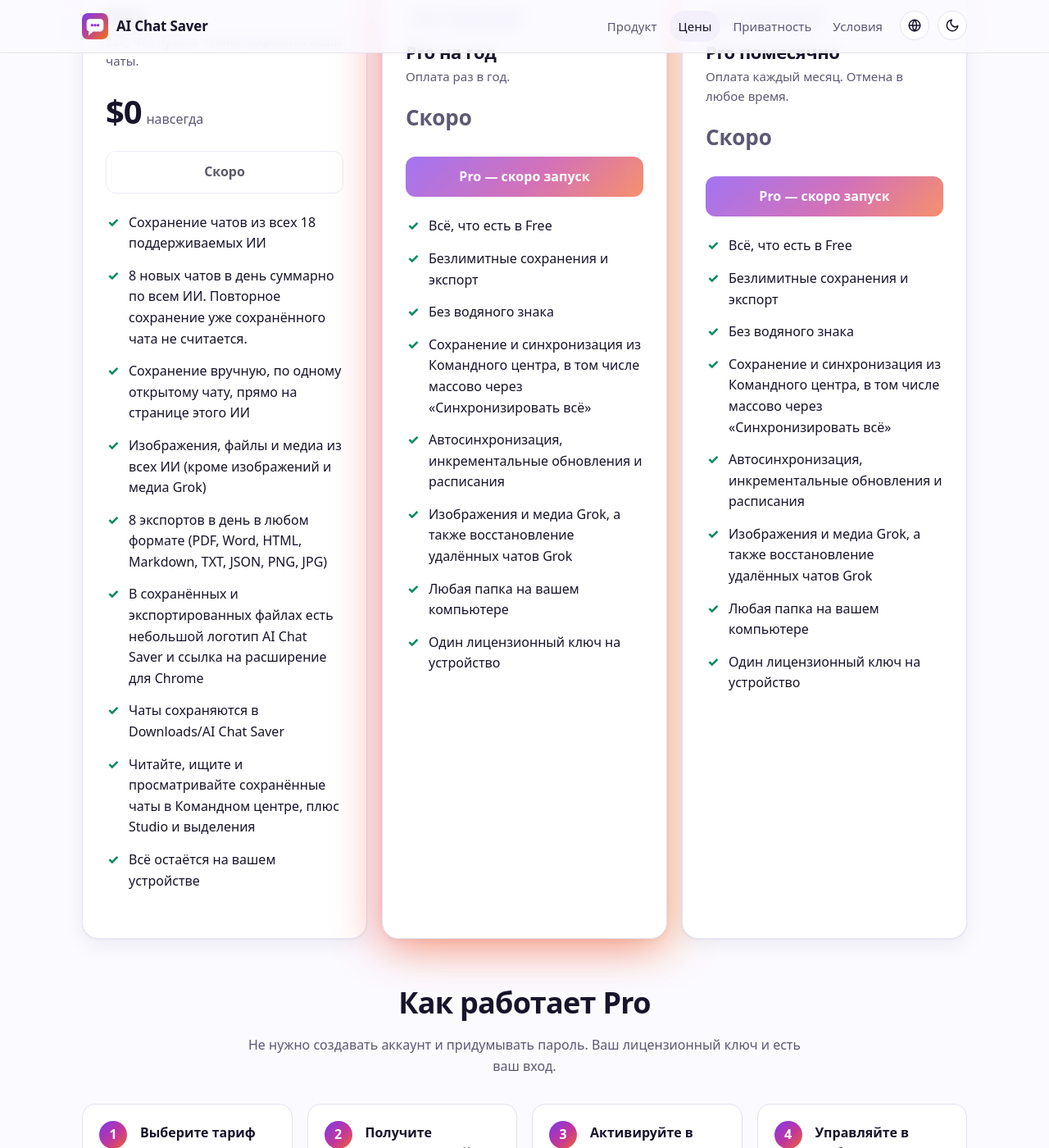
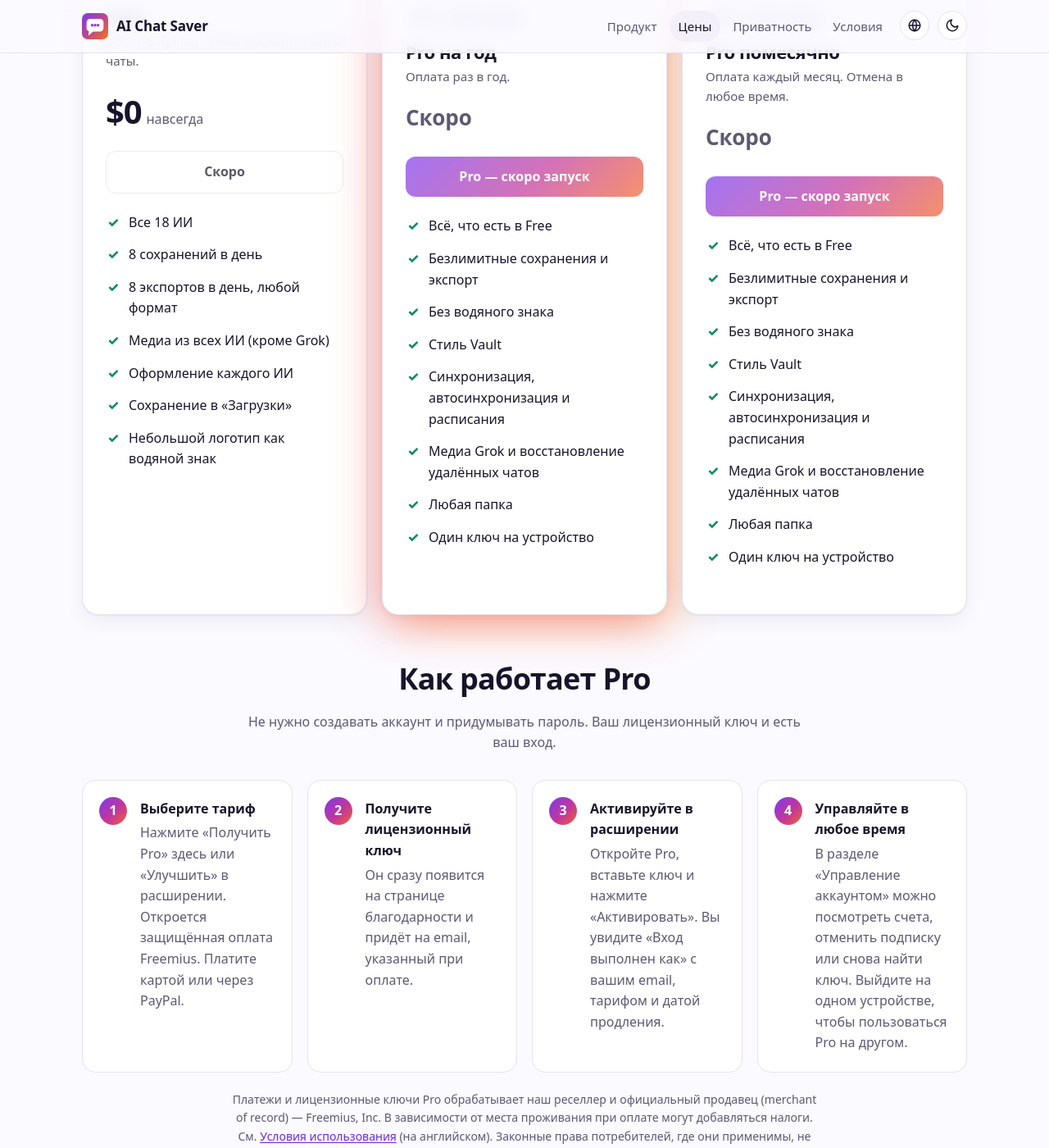
Before and after one commit to aichatsaver/aichatsaver.github.io, a Jekyll site: the page built from ru/pricing.html, in a window 1280 px wide and 1400 px high, scrolled down 292 px. Shown: the whole window at 82% size. Built offline with Jekyll 4.4.1, drawn with Linux system fonts in a browser that asks for light colours.

Commit message:
Pricing: short Free/Pro lists + one-line FAQ (ru)

```diff
--- a/_data/i18n/ru.yml
+++ b/_data/i18n/ru.yml
@@ -32,24 +32,22 @@
   description: 'AI Chat Saver — расширение для браузера, которое сохраняет ваши чаты из 18 ИИ-ассистентов в локальную папку: обновление в один клик, поиск и экспорт, который выглядит как оригинальные сайты.'
   pro_status: Pro — скоро запуск
   free_features:
-  - "Сохранение чатов из всех 18 поддерживаемых ИИ"
-  - "8 новых чатов в день суммарно по всем ИИ. Повторное сохранение уже сохранённого чата не считается."
-  - "Сохранение вручную, по одному открытому чату, прямо на странице этого ИИ"
-  - "Изображения, файлы и медиа из всех ИИ (кроме изображений и медиа Grok)"
-  - "8 экспортов в день в любом формате (PDF, Word, HTML, Markdown, TXT, JSON, PNG, JPG)"
-  - "В сохранённых и экспортированных файлах есть небольшой логотип AI Chat Saver и ссылка на расширение для Chrome"
-  - "Чаты сохраняются в Downloads/AI Chat Saver"
-  - "Читайте, ищите и просматривайте сохранённые чаты в Командном центре, плюс Studio и выделения"
-  - "Всё остаётся на вашем устройстве"
+  - "Все 18 ИИ"
+  - "8 сохранений в день"
+  - "8 экспортов в день, любой формат"
+  - "Медиа из всех ИИ (кроме Grok)"
+  - "Оформление каждого ИИ"
+  - "Сохранение в «Загрузки»"
+  - "Небольшой логотип как водяной знак"
   pro_features:
   - "Всё, что есть в Free"
   - "Безлимитные сохранения и экспорт"
   - "Без водяного знака"
-  - "Сохранение и синхронизация из Командного центра, в том числе массово через «Синхронизировать всё»"
-  - "Автосинхронизация, инкрементальные обновления и расписания"
-  - "Изображения и медиа Grok, а также восстановление удалённых чатов Grok"
-  - "Любая папка на вашем компьютере"
-  - "Один лицензионный ключ на устройство"
+  - "Стиль Vault"
+  - "Синхронизация, автосинхронизация и расписания"
+  - "Медиа Grok и восстановление удалённых чатов"
+  - "Любая папка"
+  - "Один ключ на устройство"
 home:
   title: Продукт
   logo_alt: Логотип %name%
@@ -100,7 +98,7 @@
   - q: Нужен ли мне аккаунт?
     a: Нет. %name% использует сессии, которые у вас уже есть на каждом сайте ИИ. Pro работает по лицензионному ключу от нашего платёжного партнёра Freemius. Вставьте его в расширение один раз — и вы вошли.
   - q: Где сохраняются мои чаты?
-    a: "В папке Downloads/AI Chat Saver на вашем компьютере (по папке на каждый ИИ). С Pro можно выбрать любую папку на компьютере. Копия также хранится в локальном хранилище браузера, чтобы поиск работал мгновенно."
+    a: "В Downloads/AI Chat Saver. С Pro можно выбрать любую папку."
   - q: Что будет, если сайт ИИ изменится?
     a: После каждой синхронизации расширение проверяет все ИИ. Если сайт изменился и сохранение перестало работать, вы получите одно уведомление и баннер, а неудачный запуск никогда не перезапишет успешно сохранённый чат.
   - q: Это бесплатно?
```
